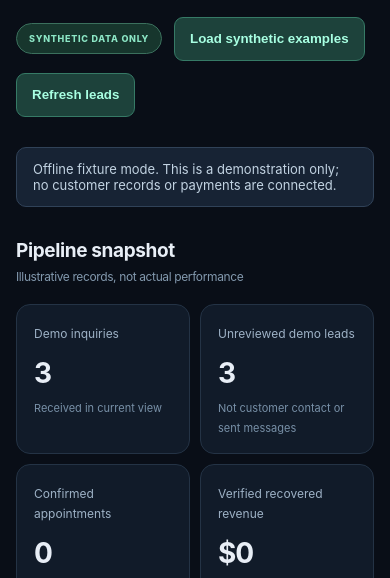
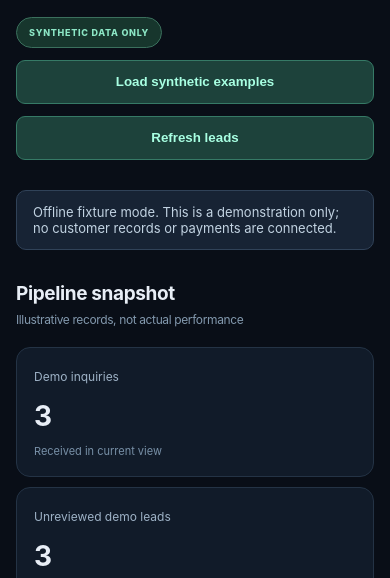
Before and after one commit to reppiks490/cash-flow-, a plain HTML site: page products/revenue_recovery/web/index.html in a window 390 px wide. Shown: the part 262-840 px from the top of the page. Drawn offline with Linux system fonts and the light colour scheme; no server answers.

Commit message:
fix(rre): improve narrow mobile dashboard layout

```diff
--- a/products/revenue_recovery/web/styles.css
+++ b/products/revenue_recovery/web/styles.css
@@ -17,3 +17,13 @@
   .table-scroll:focus-visible { outline-offset: 2px; }
   .top-actions button { min-height: 44px; }
 }
+
+/* Narrow mobile: avoid two compressed metric columns and cramped actions. */
+@media (max-width: 420px) {
+  .metrics { grid-template-columns: minmax(0, 1fr); }
+  .top-actions { align-items: stretch; }
+  .top-actions button { width: 100%; min-height: 44px; }
+  .badge { max-width: 100%; }
+  .outcome { flex-wrap: wrap; }
+  .outcome strong { overflow-wrap: anywhere; }
+}
```
